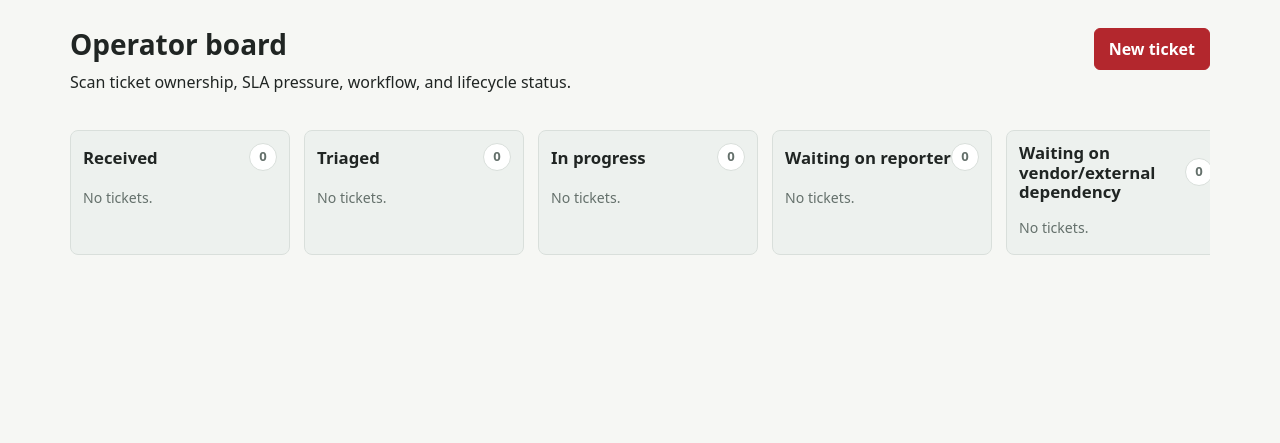
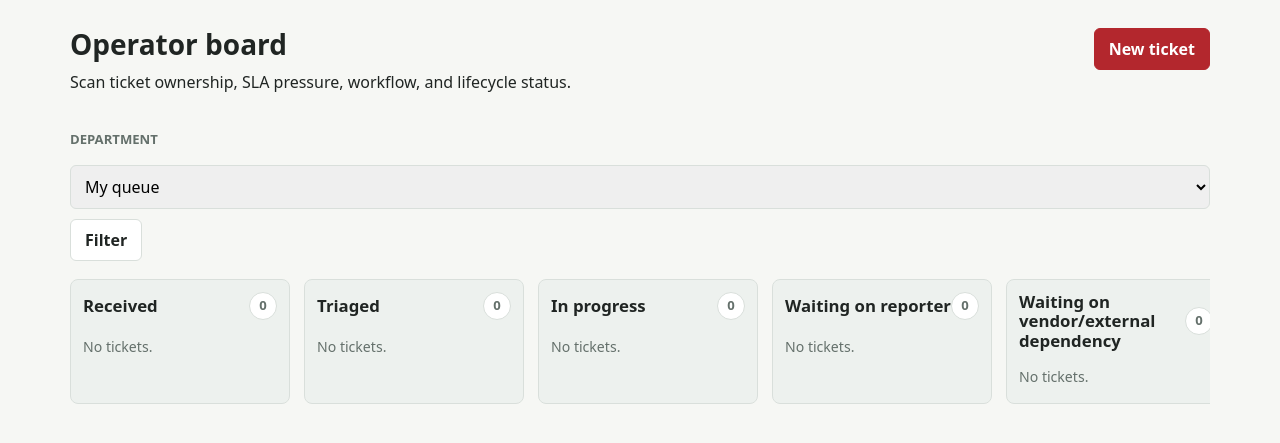
Before and after one commit to RusDavies/open-response-center, a Django app: page /operator/board/ in a window 1280 px wide. Shown: the part 72-515 px from the top of the page. Run offline with Django 5.2, Linux system fonts and the light colour scheme; the visitor is signed in with stand-in values (Sample User, id 1); data comes from the database, SQL or seed files in the repository; data that the repository does not hold is empty.

Commit message:
Filter operator queues by department responsibility

```diff
--- a/tickets/static/tickets/app.css
+++ b/tickets/static/tickets/app.css
@@ -181,6 +181,27 @@ button,
 
 .ticket-table {
   overflow-x: auto;
+}
+
+.filter-bar {
+  align-items: end;
+  display: flex;
+  flex-wrap: wrap;
+  gap: 10px;
+  margin-bottom: 18px;
+}
+
+.filter-bar label {
+  color: var(--muted);
+  display: grid;
+  font-size: 0.82rem;
+  font-weight: 800;
+  gap: 5px;
+  text-transform: uppercase;
+}
+
+.filter-bar select {
+  min-width: 220px;
 }
 
 .board {
--- a/tickets/templates/tickets/ticket_board.html
+++ b/tickets/templates/tickets/ticket_board.html
@@ -10,6 +10,21 @@
   </div>
   <a class="button primary" href="{% url 'ticket-create' %}">New ticket</a>
 </section>
+
+<form class="filter-bar" method="get">
+  <label for="department-filter">Department</label>
+  <select id="department-filter" name="department">
+    <option value="">My queue</option>
+    <option value="unassigned"{% if department == "unassigned" %} selected{% endif %}>Unassigned</option>
+    {% for option in departments %}
+      <option value="{{ option.slug }}"{% if department == option.slug %} selected{% endif %}>{{ option.name }}</option>
+    {% endfor %}
+  </select>
+  <button class="button" type="submit">Filter</button>
+  {% if department %}
+    <a class="button" href="{% url 'ticket-board' %}">Clear</a>
+  {% endif %}
+</form>
 
 <section class="board" aria-label="Ticket lifecycle board">
   {% for column in board_columns %}
--- a/tickets/views.py
+++ b/tickets/views.py
@@ -19,6 +19,7 @@ from .forms import (
 from .incident_adapters import OpenClawWorkspaceIncidentAdapter
 from .models import (
     Attachment,
+    Department,
     KnowledgeBaseArticle,
     KnowledgeBaseAudience,
     NotificationPreference,
@@ -34,8 +35,49 @@ from .notifications import notify_ticket_watchers
 def _visible_tickets(user):
     queryset = Ticket.objects.select_related("affected_system", "reporter", "operator")
     if user.is_staff:
-        return queryset.all()
+        return _operator_queue_tickets(user, queryset=queryset)
     return queryset.filter(reporter=user)
+
+
+def _operator_responsibility_filter(user) -> Q:
+    if user.is_superuser:
+        return Q()
+    return (
+        Q(operator=user)
+        | Q(department__isnull=True)
+        | Q(department__operator_groups__isnull=True)
+        | Q(department__operator_groups__user=user)
+    )
+
+
+def _operator_queue_tickets(user, *, queryset=None):
+    queryset = queryset or Ticket.objects.select_related(
+        "affected_system",
+        "department",
+        "reporter",
+        "operator",
+        "workflow_template",
+    )
+    return queryset.filter(_operator_responsibility_filter(user)).distinct()
+
+
+def _operator_filter_departments(user):
+    queryset = Department.objects.filter(is_active=True)
+    if user.is_superuser:
+        return queryset
+    return (
+        queryset.filter(Q(operator_groups__isnull=True) | Q(operator_groups__user=user) | Q(tickets__operator=user))
+        .distinct()
+        .order_by("name")
+    )
+
+
+def _filter_department(queryset, department_slug: str):
+    if department_slug == "unassigned":
+        return queryset.filter(department__isnull=True)
+    if department_slug:
+        return queryset.filter(department__slug=department_slug)
+    return queryset
 
 
 def _get_visible_ticket(user, pk: int) -> Ticket:
@@ -72,20 +114,34 @@ def ticket_list(request):
     status = request.GET.get("status")
     if status:
         tickets = tickets.filter(status=status)
-    return render(request, "tickets/ticket_list.html", {"tickets": tickets, "status": status})
+    department = request.GET.get("department", "").strip() if request.user.is_staff else ""
+    tickets = _filter_department(tickets, department)
+    return render(
+        request,
+        "tickets/ticket_list.html",
+        {
+            "tickets": tickets,
+            "status": status,
+            "department": department,
+            "departments": _operator_filter_departments(request.user) if request.user.is_staff else [],
+        },
+    )
 
 
 @user_passes_test(_is_operator)
 def ticket_board(request):
-    tickets = list(
-        Ticket.objects.select_related(
+    department = request.GET.get("department", "").strip()
+    queryset = _operator_queue_tickets(
+        request.user,
+        queryset=Ticket.objects.select_related(
             "affected_system",
             "department",
             "reporter",
             "operator",
             "workflow_template",
-        ).order_by("status", "-updated_at", "-created_at")
+        ),
     )
+    tickets = list(_filter_department(queryset, department).order_by("status", "-updated_at", "-created_at"))
     tickets_by_status = {}
     for ticket in tickets:
         tickets_by_status.setdefault(ticket.status, []).append(ticket)
@@ -97,7 +153,15 @@ def ticket_board(request):
         }
         for status, label in TicketStatus.choices
     ]
-    return render(request, "tickets/ticket_board.html", {"board_columns": board_columns})
+    return render(
+        request,
+        "tickets/ticket_board.html",
+        {
+            "board_columns": board_columns,
+            "department": department,
+            "departments": _operator_filter_departments(request.user),
+        },
+    )
 
 
 @login_required
```
Also changed, not shown: docs/ARCHITECTURE.md (+5 -0 lines), docs/REQUIREMENTS.md (+1 -0 lines), tests/test_ticket_flow.py (+105 -0 lines), tickets/templates/tickets/ticket_list.html (+18 -0 lines).
